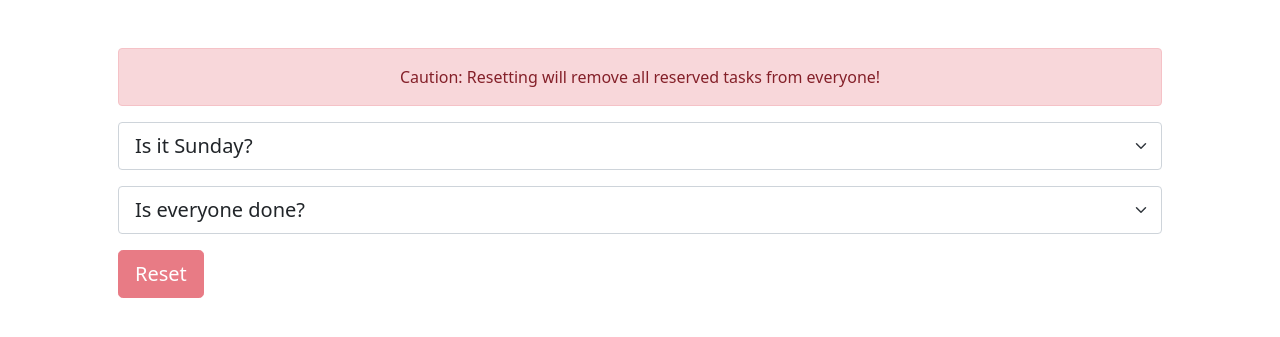
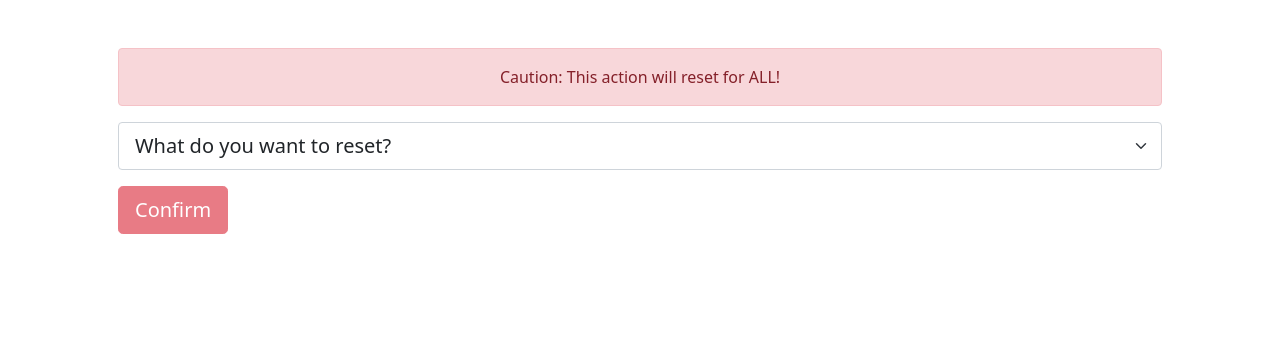
Before and after one commit to gianmillare/Giacomo_Tasks, a Flask app: page /reset in a window 1280 px wide. Shown: the part 66-403 px from the top of the page. Run offline with Flask 2, Linux system fonts and the light colour scheme; the visitor is signed in with stand-in values (Sample User, id 1).

Commit message:
removed the gym reset function to combine option with resetting tasks option. reset.html file edited accordingly

```diff
--- a/app.py
+++ b/app.py
@@ -559,16 +559,6 @@ def gym():
 
         return redirect("/")
 
-# Reset Gym reservations
-@app.route("/gym_reset", methods=["GET", "POST"])
-@login_required
-def gym_reset():
-    """ User can decide to reset all gym times taking into account housemate completion """
-    if request.method == "GET":
-        return render_template("gym_reset.html")
-    else:
-        return redirect("/")
-
 # Add grocery item
 @app.route("/add_grocery", methods=["GET", "POST"])
 @login_required
@@ -602,14 +592,47 @@ def delete_grocery(item_id):
 
     return redirect("/")
 
-# Reset the week
+# Reset Option: tasks, gym
 @app.route("/reset", methods=["GET", "POST"])
 @login_required
-def reset():
+def reset_():
     """ Users are able to reset the reserved tasks list where everyone will now have no tasks reserved """
     if request.method == "GET":
-        flash("Caution: Resetting will remove all reserved tasks from everyone!")
+        flash("Caution: This action will reset for ALL!")
         return render_template("reset.html")
+    else:
+        # if both submissions are Yes, then clear the reserved task list, and set all tasks in database to user_id = 0
+        if request.form.get("confirm_sunday") == "Yes" and request.form.get("all_complete") == "Yes":
+
+            c.execute("""
+            DELETE FROM reserved
+            """)
+            conn.commit()
+
+            c.execute("""
+            DELETE FROM completed_tasks
+            """)
+            conn.commit()
+
+            c.execute("""
+            UPDATE tasks SET user_id = 0 WHERE user_id != 0
+            """)
+            conn.commit()
+
+            flash("Reset successful!")
+
+            return redirect("/")
+        else:
+            flash("Please ensure it is 1) Sunday and 2) all housemates have completed their tasks.")
+            return redirect("/reset")
+
+# Reset tasks
+@app.route("/reset_tasks", methods=["GET", "POST"])
+@login_required
+def reset_tasks():
+    """ Users are able to reset the reserved tasks list where everyone will now have no tasks reserved """
+    if request.method == "GET":
+        return render_template("reset_tasks.html")
     else:
         # if both submissions are Yes, then clear the reserved task list, and set all tasks in database to user_id = 0
         if request.form.get("confirm_sunday") == "Yes" and request.form.get("all_complete") == "Yes":
--- a/templates/reset.html
+++ b/templates/reset.html
@@ -18,36 +18,26 @@
 
 <form action="/reset" method="POST">
 
-    <!-- User must answer if it is Sunday Evening -->
+    <!-- User decides between resetting tasks or resetting gym reservations -->
     <div class="mb-3">
-        <select id="confirm_sunday" class="form-select form-select-lg mb-3" name="confirm_sunday" required onchange="enableButton()">
-            <option selected value="">Is it Sunday?</option>
-            <option value="Yes">Yes</option>
-            <option value="No">No</option>
-        </select>
-    </div>
-
-    <!-- User must confirm that everyone has completed their tasks -->
-    <div class="mb-3">
-        <select id="all_complete" class="form-select form-select-lg mb-3" name="all_complete" required onchange="enableButton()">
-            <option selected value="">Is everyone done?</option>
-            <option value="Yes">Yes</option>
-            <option value="No">No</option>
+        <select id="choose_reset" class="form-select form-select-lg mb-3" name="choose_reset" required onchange="enableButton()">
+            <option selected value="">What do you want to reset?</option>
+            <option value="Tasks">Tasks</option>
+            <option value="Gym Times">Gym Times</option>
         </select>
     </div>
 
     <!-- Button to confirm reset -->
-    <button class="btn btn-danger btn-lg" type="submit" id="submit" disabled>Reset</button>
+    <button class="btn btn-danger btn-lg" type="submit" id="submit" disabled>Confirm</button>
 
 </form>
 
 <script>
     function enableButton() {
 
-        var sunday = document.getElementById('confirm_sunday');
-        var all_complete = document.getElementById('all_complete');
+        var choose = document.getElementById('choose_reset');
 
-        if (document.getElementById('confirm_sunday').value === "" || document.getElementById('all_complete').value === "") {
+        if (document.getElementById('choose_reset').value === "") {
             document.getElementById('submit').disabled = true;
         } else {
             document.getElementById('submit').disabled = false;
```
Also changed, not shown: templates/reset_tasks.html (added, +47 -0 lines).
